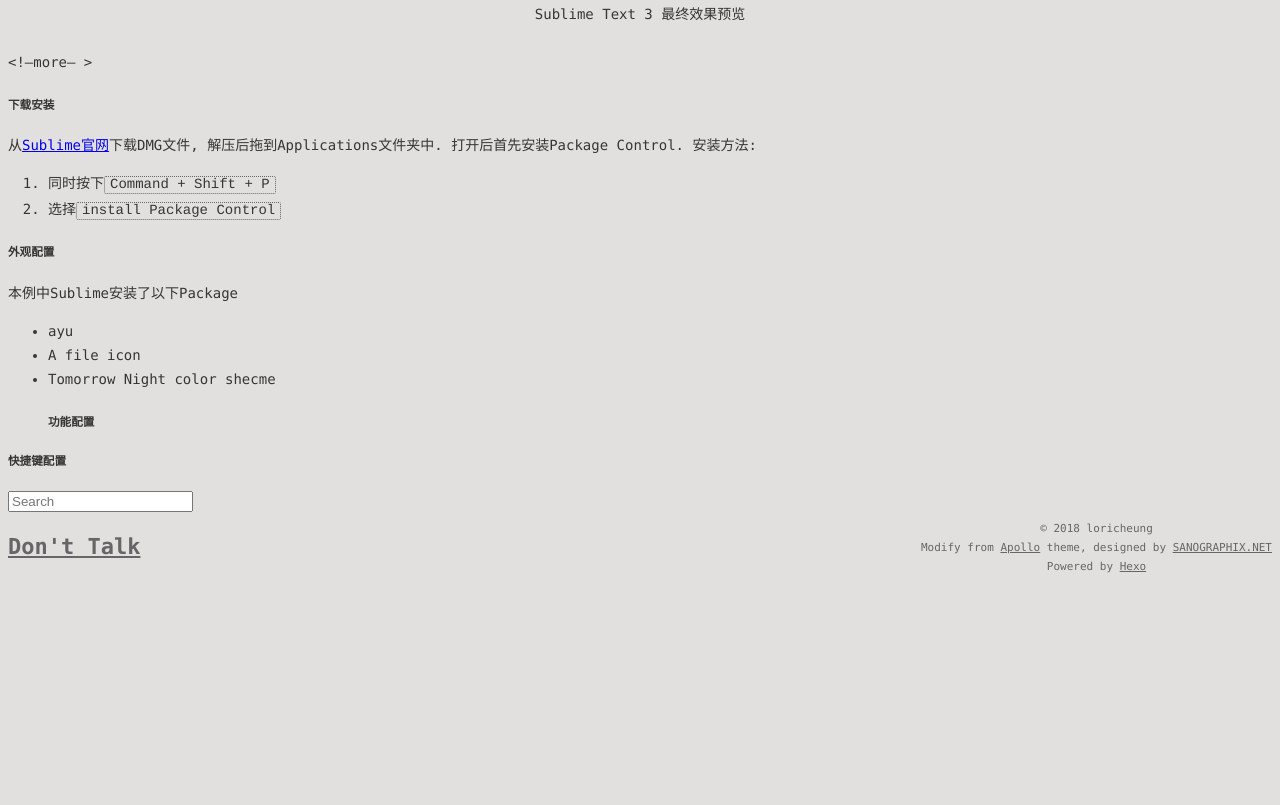
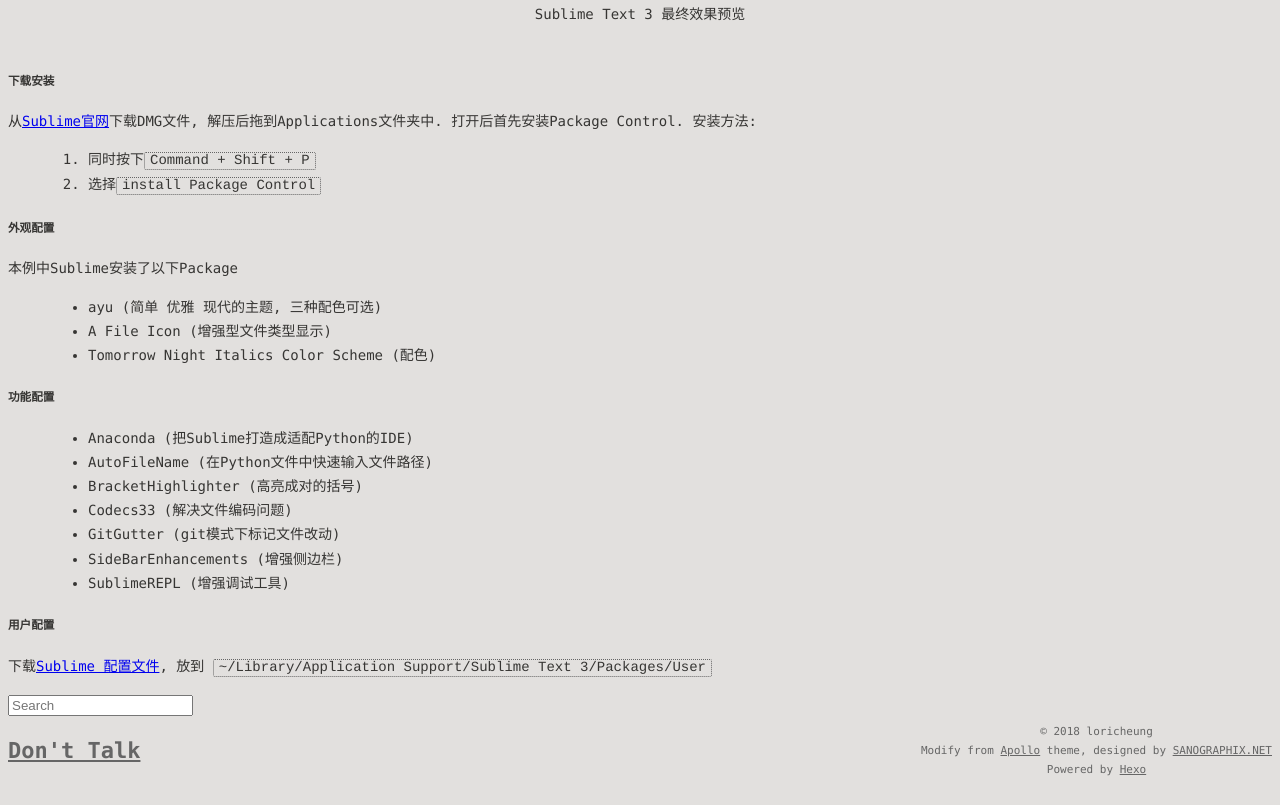
Before and after one commit to sirlaurie/sirlaurie.github.io, a plain HTML site: page config-sublime-text-for-python/index.html in a window 1280 px wide. Shown: the part 653-1458 px from the top of the page. Before the commit the page ends 1255 px from the top, so only its background shows below. Drawn offline with nearby package versions, Linux system fonts and the light colour scheme; a web font is replaced by a local one.

Commit message:
Site updated: 2018-03-19 13:40:42

```diff
--- a/config-sublime-text-for-python/index.html
+++ b/config-sublime-text-for-python/index.html
@@ -5,17 +5,17 @@
 
   <title>为Python优化的Sublime Text配置 | Don&#39;t Talk</title>
   <meta name="viewport" content="width=device-width">
-  <meta name="description" content="Sublime Text 3 最终效果预览&amp;lt;!–more– &amp;gt; 下载安装从Sublime官网下载DMG文件, 解压后拖到Applications文件夹中. 打开后首先安装Package Control. 安装方法:  同时按下Command + Shift + P 选择install Package Control  外观配置本例中Sublime安装了以下Package  ayu A">
+  <meta name="description" content="Sublime Text 3 最终效果预览">
 <meta property="og:type" content="article">
 <meta property="og:title" content="为Python优化的Sublime Text配置">
 <meta property="og:url" content="https://loricheung.github.io/config-sublime-text-for-python/index.html">
 <meta property="og:site_name" content="Don&#39;t Talk">
-<meta property="og:description" content="Sublime Text 3 最终效果预览&amp;lt;!–more– &amp;gt; 下载安装从Sublime官网下载DMG文件, 解压后拖到Applications文件夹中. 打开后首先安装Package Control. 安装方法:  同时按下Command + Shift + P 选择install Package Control  外观配置本例中Sublime安装了以下Package  ayu A">
+<meta property="og:description" content="Sublime Text 3 最终效果预览">
 <meta property="og:image" content="https://loricheung.github.io/images/preview-sublime.png">
-<meta property="og:updated_time" content="2018-03-19T02:20:30.769Z">
+<meta property="og:updated_time" content="2018-03-19T05:40:33.992Z">
 <meta name="twitter:card" content="summary">
 <meta name="twitter:title" content="为Python优化的Sublime Text配置">
-<meta name="twitter:description" content="Sublime Text 3 最终效果预览&amp;lt;!–more– &amp;gt; 下载安装从Sublime官网下载DMG文件, 解压后拖到Applications文件夹中. 打开后首先安装Package Control. 安装方法:  同时按下Command + Shift + P 选择install Package Control  外观配置本例中Sublime安装了以下Package  ayu A">
+<meta name="twitter:description" content="Sublime Text 3 最终效果预览">
 <meta name="twitter:image" content="https://loricheung.github.io/images/preview-sublime.png">
 
     <link rel="alternative" href="/atom.xml" title="Don&#39;t Talk" type="application/atom+xml">
@@ -73,19 +73,35 @@
 	<div class="entry-content">
 
     	<p><img src="https://loricheung.github.io/images/preview-sublime.png" alt=""></p>
-<p><center>Sublime Text 3 最终效果预览</center><br>&lt;!–more– &gt;</p>
+<p><center>Sublime Text 3 最终效果预览</center><br><a id="more"></a></p>
 <h5 id="下载安装"><a href="#下载安装" class="headerlink" title="下载安装"></a>下载安装</h5><p>从<a href="https://www.sublimetext.com/" target="_blank" rel="noopener">Sublime官网</a>下载DMG文件, 解压后拖到Applications文件夹中. 打开后首先安装Package Control. 安装方法:</p>
+<blockquote>
 <ol>
 <li>同时按下<code>Command + Shift + P</code></li>
 <li>选择<code>install Package Control</code></li>
 </ol>
+</blockquote>
 <h5 id="外观配置"><a href="#外观配置" class="headerlink" title="外观配置"></a>外观配置</h5><p>本例中Sublime安装了以下Package</p>
+<blockquote>
 <ul>
-<li>ayu</li>
-<li>A file icon</li>
-<li>Tomorrow Night color shecme<h5 id="功能配置"><a href="#功能配置" class="headerlink" title="功能配置"></a>功能配置</h5></li>
+<li>ayu (简单 优雅 现代的主题, 三种配色可选)</li>
+<li>A File Icon (增强型文件类型显示) </li>
+<li>Tomorrow Night Italics Color Scheme (配色)</li>
 </ul>
-<h5 id="快捷键配置"><a href="#快捷键配置" class="headerlink" title="快捷键配置"></a>快捷键配置</h5>
+</blockquote>
+<h5 id="功能配置"><a href="#功能配置" class="headerlink" title="功能配置"></a>功能配置</h5><blockquote>
+<ul>
+<li>Anaconda (把Sublime打造成适配Python的IDE)</li>
+<li>AutoFileName (在Python文件中快速输入文件路径)</li>
+<li>BracketHighlighter (高亮成对的括号)</li>
+<li>Codecs33 (解决文件编码问题)</li>
+<li>GitGutter (git模式下标记文件改动)</li>
+<li>SideBarEnhancements (增强侧边栏)</li>
+<li>SublimeREPL (增强调试工具)</li>
+</ul>
+</blockquote>
+<h5 id="用户配置"><a href="#用户配置" class="headerlink" title="用户配置"></a>用户配置</h5><p>下载<a href="https://www.dropbox.com/s/d8q0lozzyj4p24o/sublime%20custom%20config.zip?dl=0" target="_blank" rel="noopener">Sublime 配置文件</a>, 放到 <code>~/Library/Application Support/Sublime Text 3/Packages/User</code> </p>
+
 
 	</div>
 	<footer class="entry-footer">
```
Also changed, not shown: index.html (+7 -14 lines).
